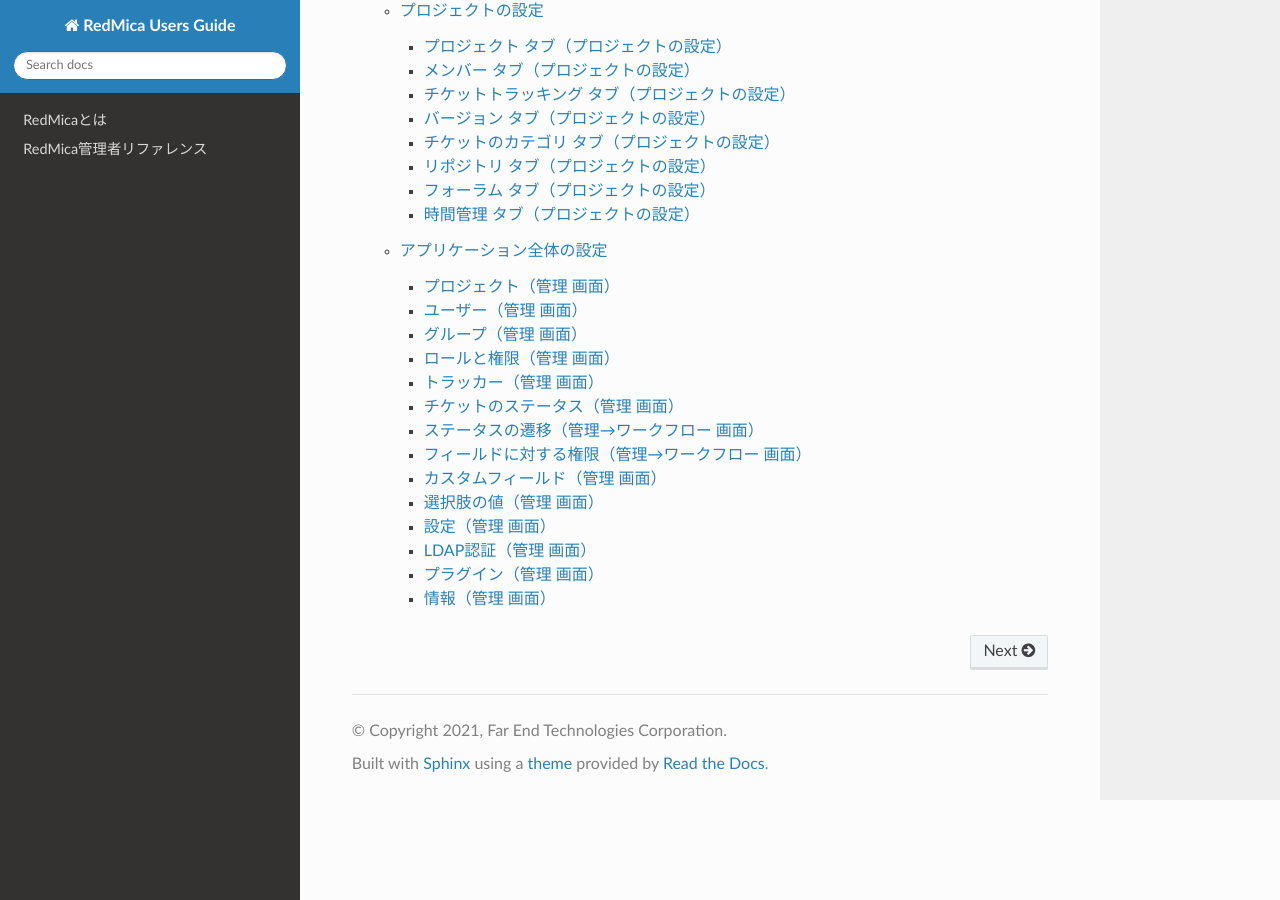
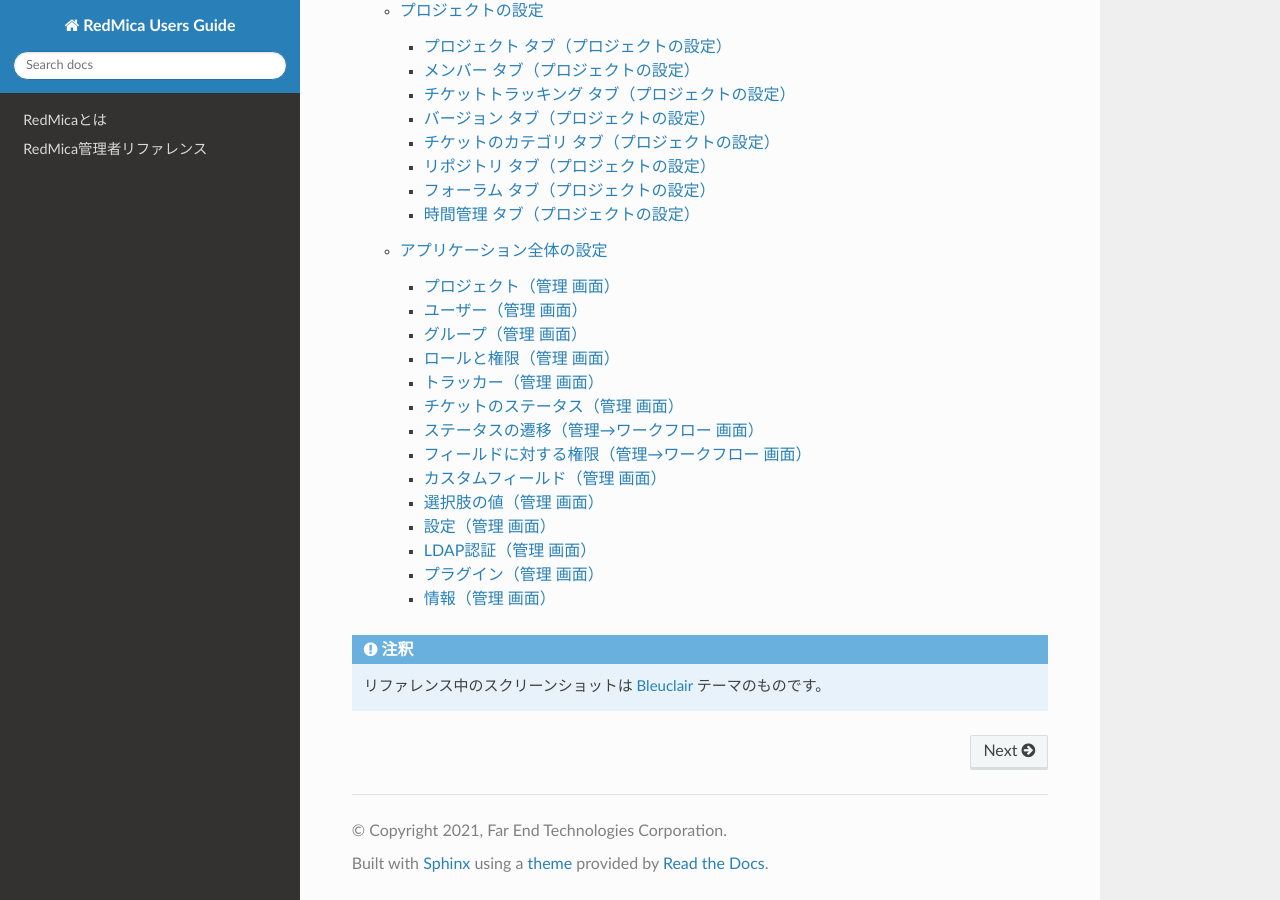
Before and after one commit to redmica/redmica-guide-ja, a Sphinx documentation site: the page built from source/index.rst, in a window 1280 px wide and 900 px high, scrolled down 1051 px. Built offline with Sphinx 7.4.7 and the Read the Docs theme 3.1.0, drawn with Linux system fonts in a browser that asks for light colours.

Commit message:
スクリーンショットの画面は Bleuclair テーマのものであることを注記しておく
RedMica 4.0 で、それまで同梱していた Bleuclair
が削除され、初期テーマもデフォルトテーマに変更された。混乱を避けるため、リファレンス中のスクリーンショットは Bleuclair
テーマを使っていることを一言補足しておく。

```diff
--- a/source/index.rst
+++ b/source/index.rst
@@ -14,3 +14,6 @@
 
    about-redmica
    reference/index
+
+.. note::
+   リファレンス中のスクリーンショットは `Bleuclair <https://github.com/farend/redmine_theme_farend_bleuclair>`_ テーマのものです。
```
